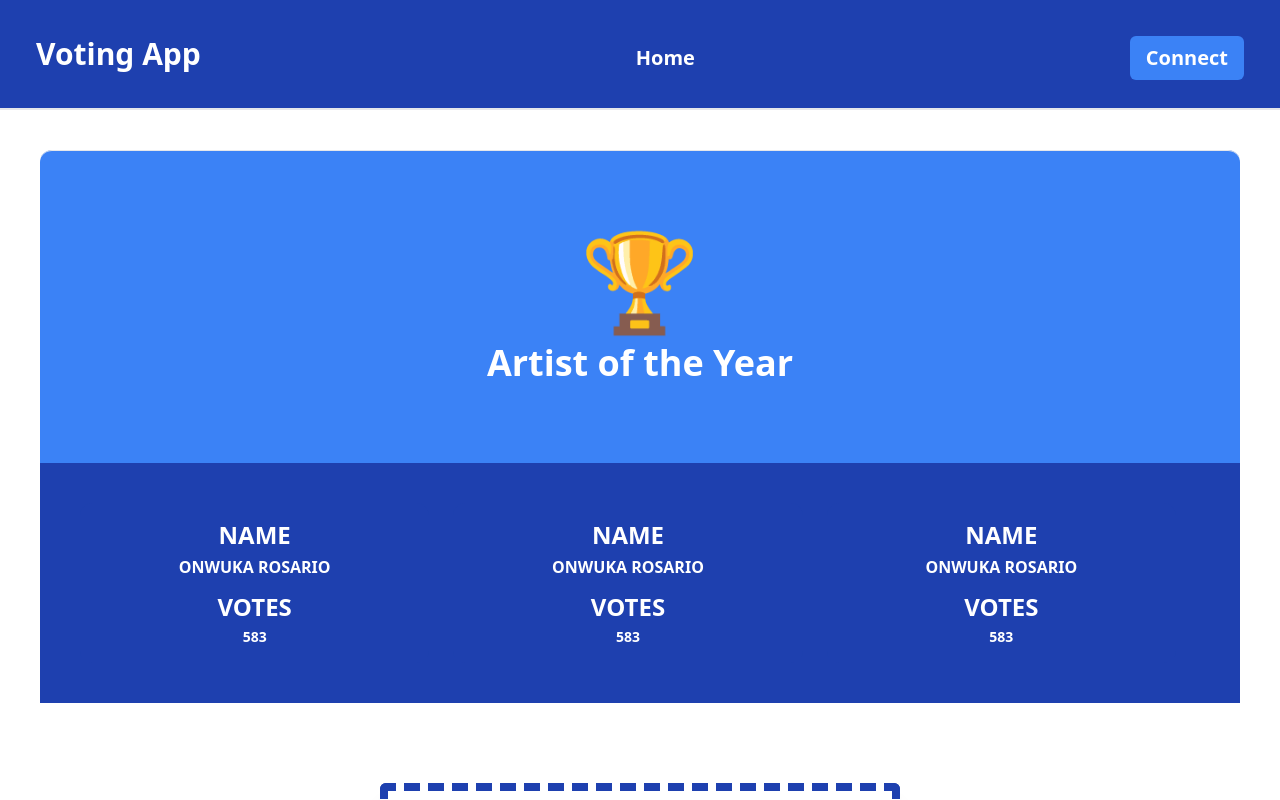
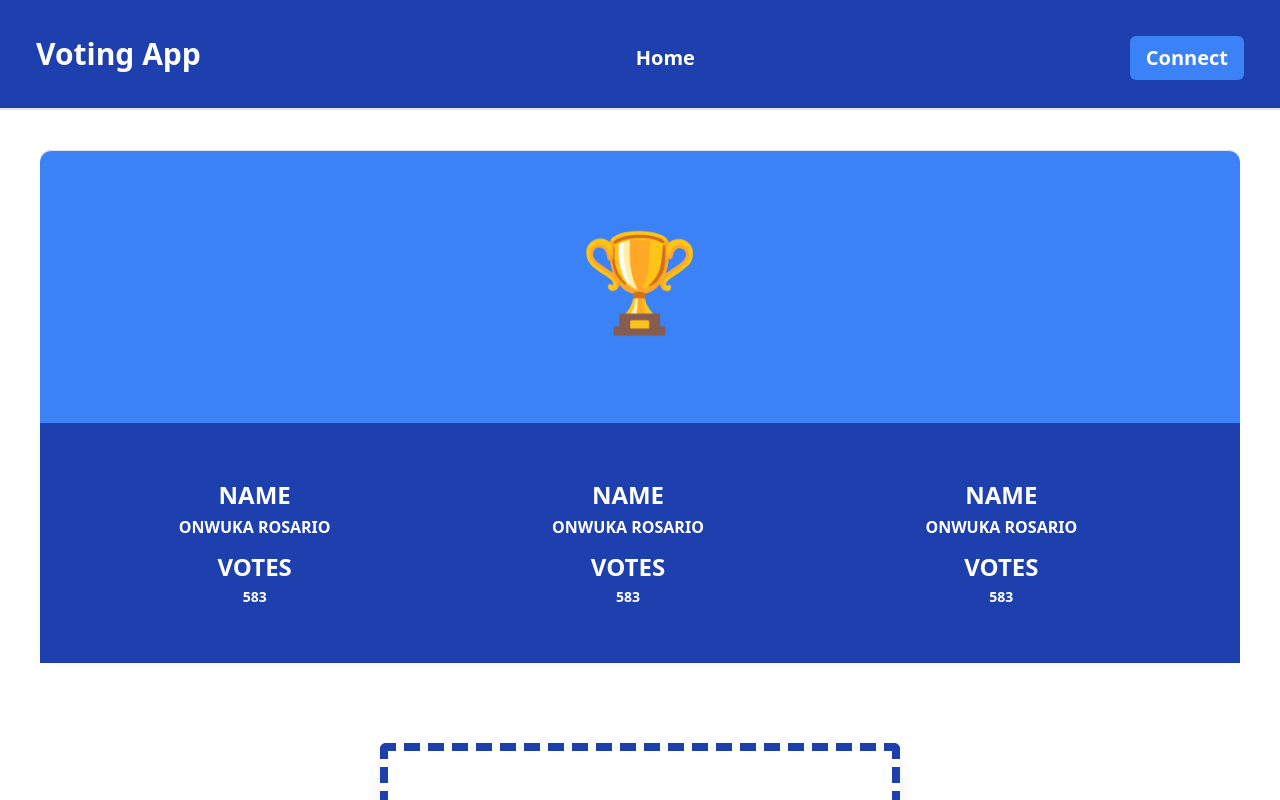
Before and after one commit to Riocodex/Voting-app-frontend, a Next.js app: page / in a window 1280 px wide. Shown: the top 800 px of the page. Built offline with nearby package versions, Linux system fonts and the light colour scheme.

Commit message:
connected variables to contract variables

```diff
--- a/pages/index.js
+++ b/pages/index.js
@@ -16,7 +16,7 @@ import abi from '../constants/abi.json'
 
 export default function Home() {
 
-  let contractAddress = "0xe7f1725E7734CE288F8367e1Bb143E90bb3F0512"
+  let contractAddress = "0x0165878A594ca255338adfa4d48449f69242Eb8F"
   const contractABI = abi.abi
 
   //web3 states
@@ -106,7 +106,7 @@ export default function Home() {
       <div className='h-800 bg-blue-500 rounded-t-xl'>
           <div className=' border-t rounded-t-xl flex flex-col justify-center items-center py-20 big-one'>
             <p className='text-8xl'>🏆</p>
-            <p className='text-4xl text-white font-bold mt-4'>Artist of the Year</p>
+            <p className='text-4xl text-white font-bold mt-4'>{electionDetails[0] }</p>
           </div>
           <div className='bg-blue-800 py-10 px-10 flex justify-around'>
 
```
Also changed, not shown: constants/abi.json (+2 -2 lines).
